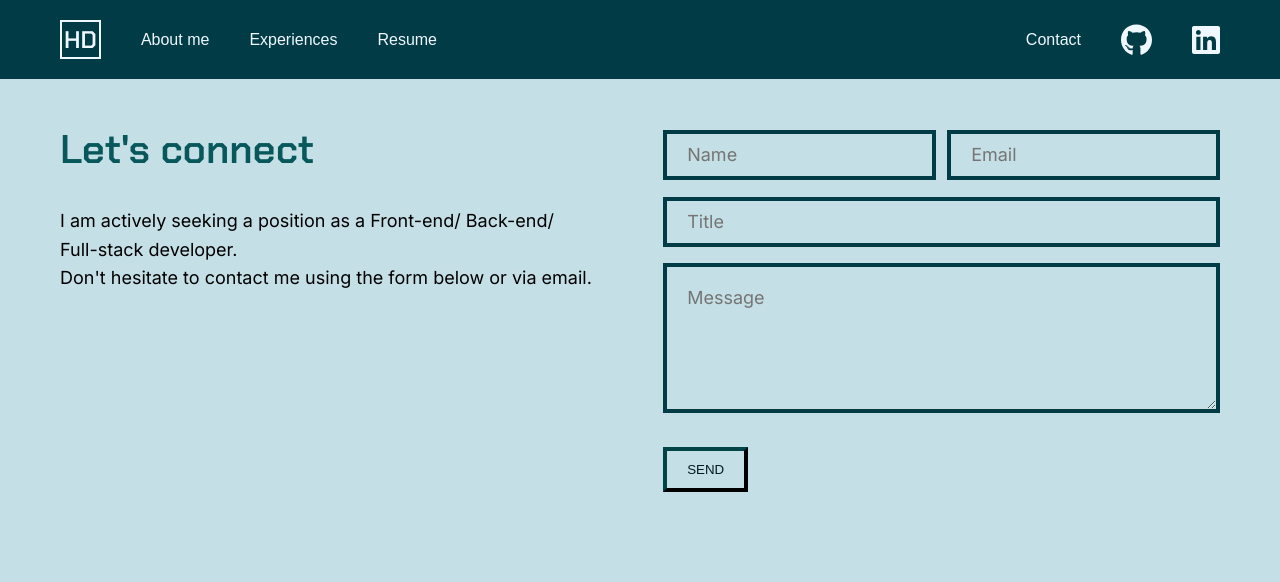
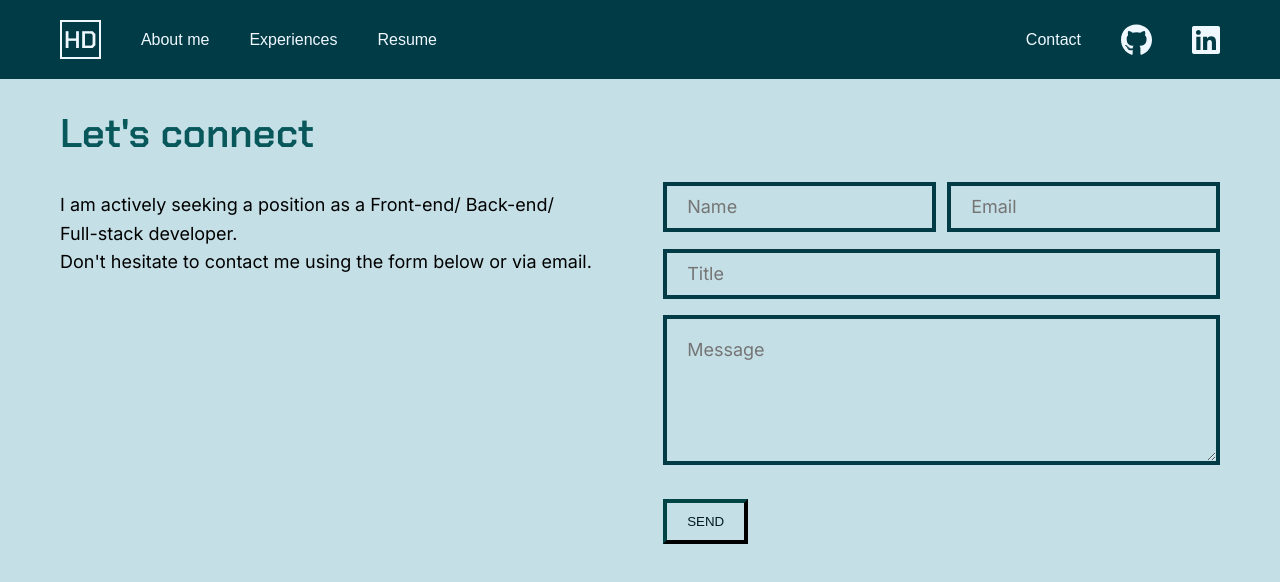
Before and after one commit to hoangduong-coder/my-portfolio, a Next.js app: page /dashboard/contact in a window 1280 px wide. Shown: the top 582 px of the page. Built offline with nearby package versions, Linux system fonts and the light colour scheme; a web font is replaced by a local one.

Commit message:
Update styling

```diff
--- a/pages/dashboard/contact.js
+++ b/pages/dashboard/contact.js
@@ -15,11 +15,11 @@ const Contact = () => {
       <div>
         <NavBar />
         <div className="layout">
+          <h2 style={header.style} className="subHeader">
+            {contentList.contact.mainHeading}
+          </h2>
           <div className={styles.contactContainer}>
             <div className={styles.contactLeftPart}>
-              <h2 style={header.style} className="subHeader">
-                {contentList.contact.mainHeading}
-              </h2>
               <div className={styles.contactSubheading}>
                 <p style={content.style} className="subContent">
                   {contentList.contact.description}
--- a/pages/index.js
+++ b/pages/index.js
@@ -1,3 +1,5 @@
+import 'animate.css';
+
 import Head from "next/head";
 import Home from "./components/Home";
 import NavBar from "./components/NavBar";
@@ -11,7 +13,7 @@ const MainPage = () => {
       </Head>
       <div>
         <NavBar />
-        <div className="layout">
+        <div className="animate__animated animate__fadeInUp layout">
           <Home />
         </div>
       </div>
```
